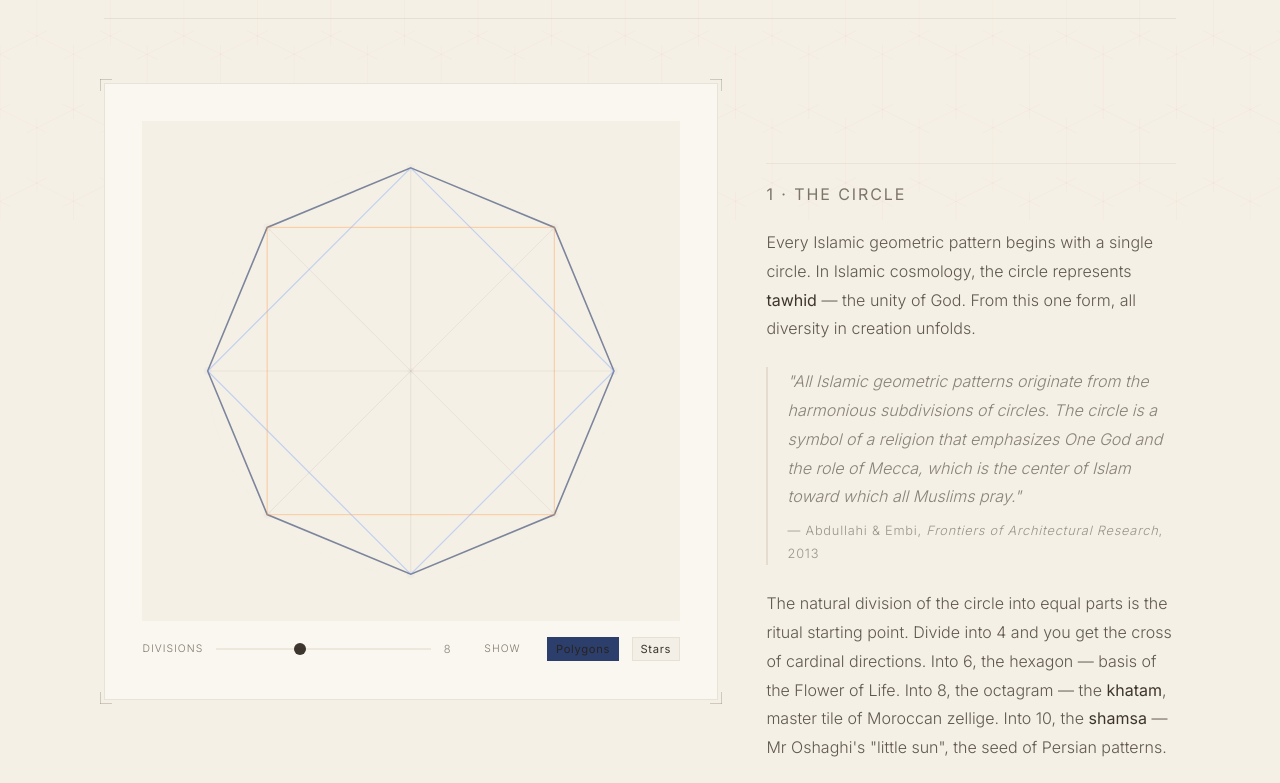
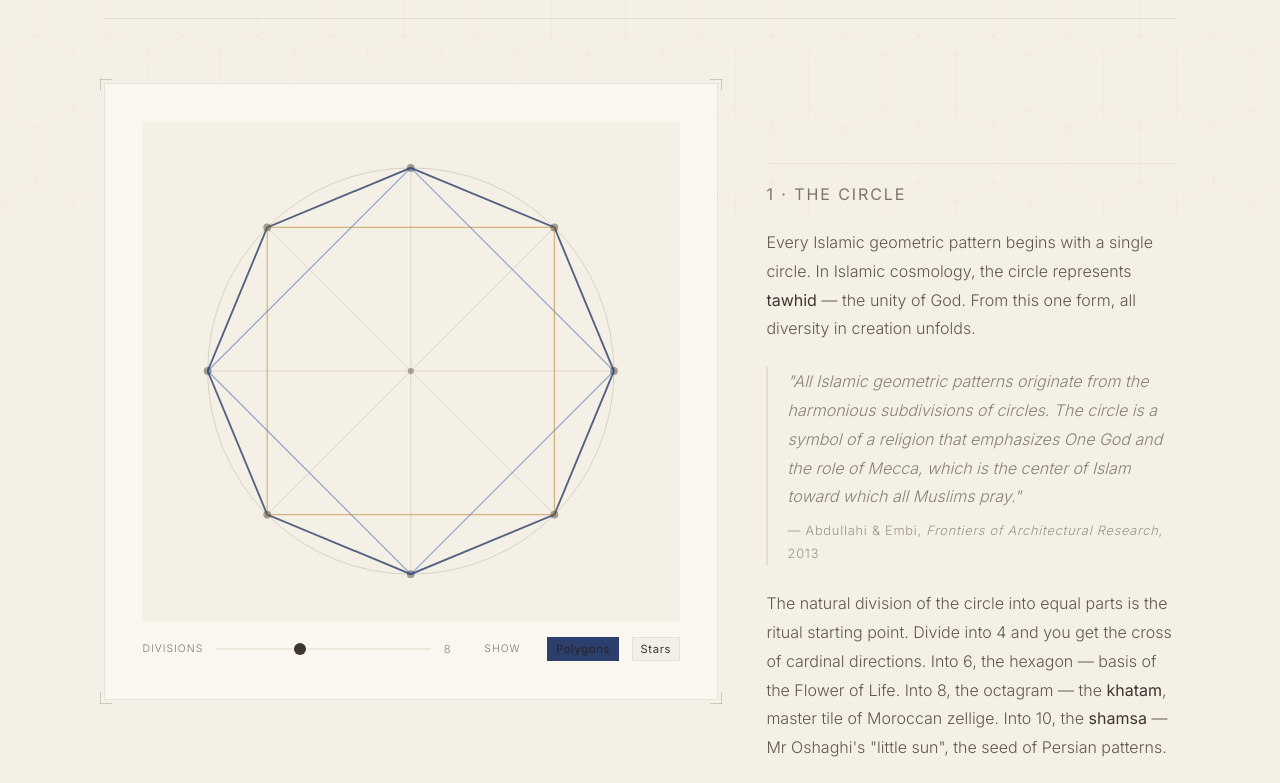
Before and after one commit to cookmom/tenfold, a website: page index.html in a window 1280 px wide. Shown: the part 580-1363 px from the top of the page. Drawn offline with Linux system fonts and the light colour scheme.

Commit message:
circle demo: fix colors for paper background — was white-on-dark, now dark-on-paper

```diff
--- a/index.html
+++ b/index.html
@@ -644,10 +644,10 @@ function renderCircle() {
   let html = ''
 
   // Main circle
-  html += `<circle cx="0" cy="0" r="${R}" fill="none" stroke="rgba(232,228,220,.15)" stroke-width="0.5"/>`
+  html += `<circle cx="0" cy="0" r="${R}" fill="none" stroke="rgba(80,70,55,.2)" stroke-width="0.6"/>`
 
   // Center dot
-  html += `<circle cx="0" cy="0" r="2" fill="rgba(232,228,220,.3)"/>`
+  html += `<circle cx="0" cy="0" r="2" fill="rgba(80,70,55,.4)"/>`
 
   // Division points
   const pts = []
@@ -655,24 +655,24 @@ function renderCircle() {
     const a = (i / N) * TAU - Math.PI / 2
     const x = Math.cos(a) * R, y = Math.sin(a) * R
     pts.push([x, y])
-    html += `<circle cx="${x.toFixed(1)}" cy="${y.toFixed(1)}" r="2.5" fill="rgba(232,228,220,.4)"/>`
+    html += `<circle cx="${x.toFixed(1)}" cy="${y.toFixed(1)}" r="2.5" fill="rgba(80,70,55,.5)"/>`
     // Radial lines
-    html += `<line x1="0" y1="0" x2="${x.toFixed(1)}" y2="${y.toFixed(1)}" stroke="rgba(120,110,95,.15)" stroke-width="0.5"/>`
+    html += `<line x1="0" y1="0" x2="${x.toFixed(1)}" y2="${y.toFixed(1)}" stroke="rgba(80,70,55,.2)" stroke-width="0.5"/>`
   }
 
   if (!circleShowStar) {
     // Polygon (connect adjacent)
     const d = pts.map((p, i) => `${i === 0 ? 'M' : 'L'}${p[0].toFixed(1)},${p[1].toFixed(1)}`).join(' ') + ' Z'
-    html += `<path d="${d}" fill="none" stroke="var(--accent)" stroke-width="1" opacity=".6"/>`
+    html += `<path d="${d}" fill="none" stroke="var(--accent)" stroke-width="1.2" opacity=".8"/>`
 
     // If N=8, show static and dynamic squares
     if (N === 8) {
       // Static square (0,2,4,6)
       const sq1 = [0,2,4,6].map(i => pts[i])
-      html += `<path d="M${sq1.map(p=>p[0].toFixed(1)+','+p[1].toFixed(1)).join('L')}Z" fill="none" stroke="rgba(120,160,255,.4)" stroke-width="0.8"/>`
+      html += `<path d="M${sq1.map(p=>p[0].toFixed(1)+','+p[1].toFixed(1)).join('L')}Z" fill="none" stroke="rgba(50,90,180,.5)" stroke-width="0.8"/>`
       // Dynamic square (1,3,5,7)
       const sq2 = [1,3,5,7].map(i => pts[i])
-      html += `<path d="M${sq2.map(p=>p[0].toFixed(1)+','+p[1].toFixed(1)).join('L')}Z" fill="none" stroke="rgba(255,160,80,.4)" stroke-width="0.8"/>`
+      html += `<path d="M${sq2.map(p=>p[0].toFixed(1)+','+p[1].toFixed(1)).join('L')}Z" fill="none" stroke="rgba(180,120,30,.5)" stroke-width="0.8"/>`
     }
   } else {
     // Star polygon: connect every floor(N/2)-th point
@@ -688,7 +688,7 @@ function renderCircle() {
           idx = (idx + skip) % N
         }
         d += 'Z'
-        html += `<path d="${d}" fill="none" stroke="var(--accent)" stroke-width="1" opacity=".6"/>`
+        html += `<path d="${d}" fill="none" stroke="var(--accent)" stroke-width="1.2" opacity=".8"/>`
       }
     }
     // Also connect every other skip for interesting patterns
@@ -697,7 +697,7 @@ function renderCircle() {
       if (skip2 > 1) {
         for (let s = 0; s < N; s++) {
           const j = (s + skip2) % N
-          html += `<line x1="${pts[s][0].toFixed(1)}" y1="${pts[s][1].toFixed(1)}" x2="${pts[j][0].toFixed(1)}" y2="${pts[j][1].toFixed(1)}" stroke="var(--accent)" stroke-width="0.5" opacity=".3"/>`
+          html += `<line x1="${pts[s][0].toFixed(1)}" y1="${pts[s][1].toFixed(1)}" x2="${pts[j][0].toFixed(1)}" y2="${pts[j][1].toFixed(1)}" stroke="var(--accent)" stroke-width="0.7" opacity=".5"/>`
         }
       }
     }
```
